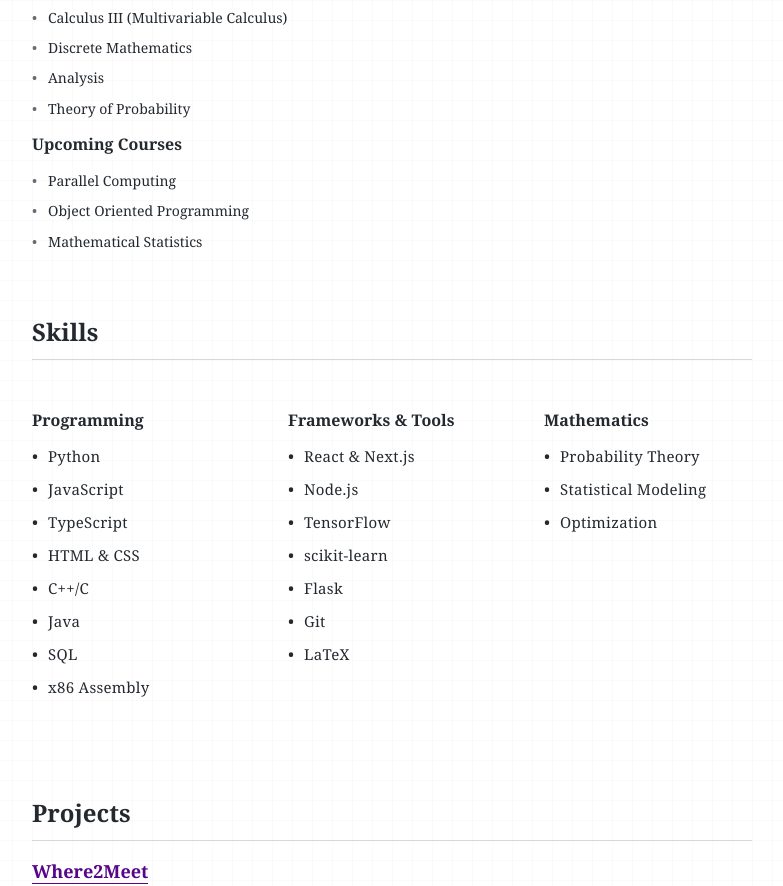
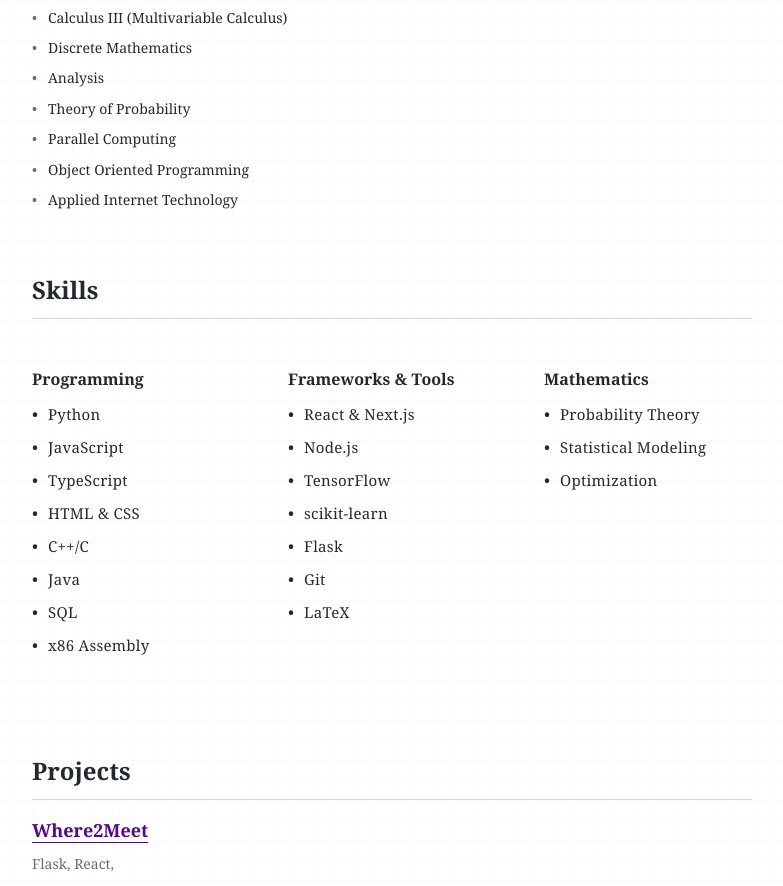
Before and after one commit to AjitSivakumar/portfolio_website, a Next.js app: page / in a window 1280 px wide. Shown: the part 1180-2066 px from the top of the page, without its empty margins (248-1031 px from the left). Built offline with nearby package versions, Linux system fonts and the light colour scheme.

Commit message:
course update

```diff
--- a/app/globals.css
+++ b/app/globals.css
@@ -21,7 +21,7 @@
   --text-muted: #b1bac4;
   --border-color: #30363d;
   --grid-color: rgba(255,255,255,0.05);
-  --link-color: #9b6bcc;
+  --link-color: rgb(156, 107, 204)
   --code-bg: #161b22;
 }
 
--- a/app/page.tsx
+++ b/app/page.tsx
@@ -178,12 +178,9 @@ export default function Home() {
                 <li>Discrete Mathematics</li>
                 <li>Analysis</li>
                 <li>Theory of Probability</li>
-              </ul>
-              <h4>Upcoming Courses</h4>
-              <ul>
                 <li>Parallel Computing</li>
                 <li>Object Oriented Programming</li>
-                <li>Mathematical Statistics</li>
+                <li>Applied Internet Technology</li>
               </ul>
             </div>
           </div>
```
